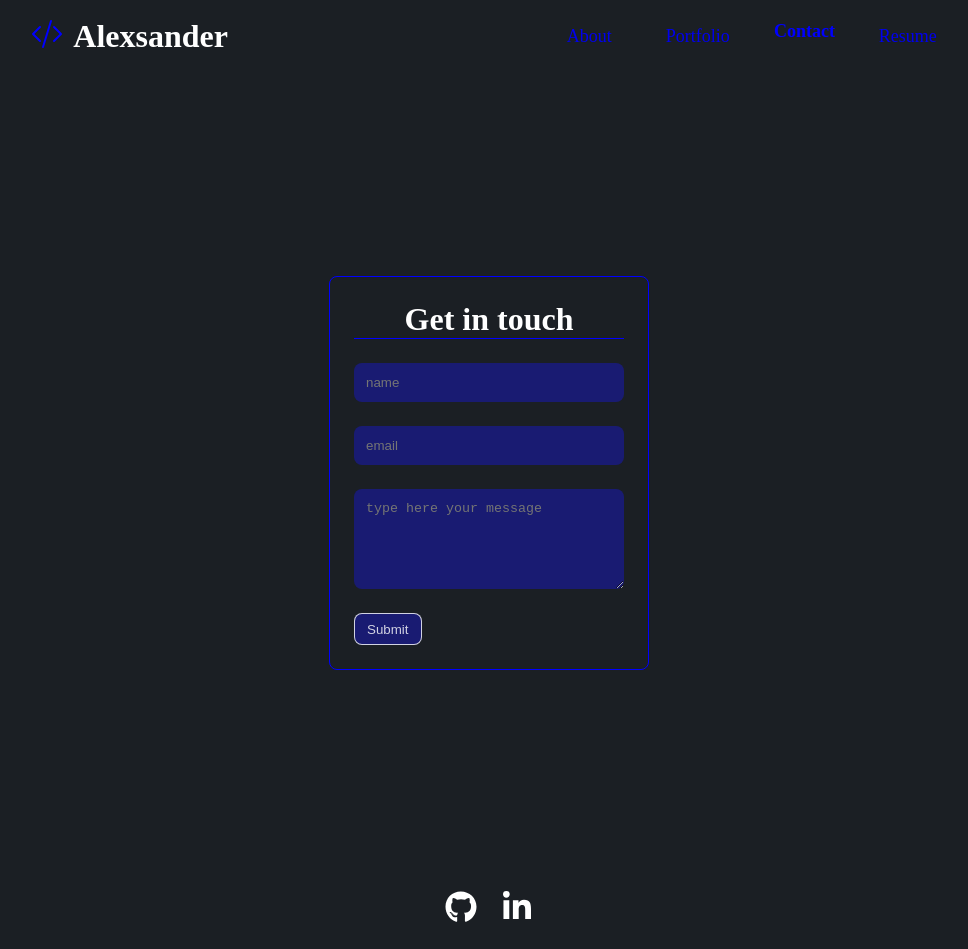
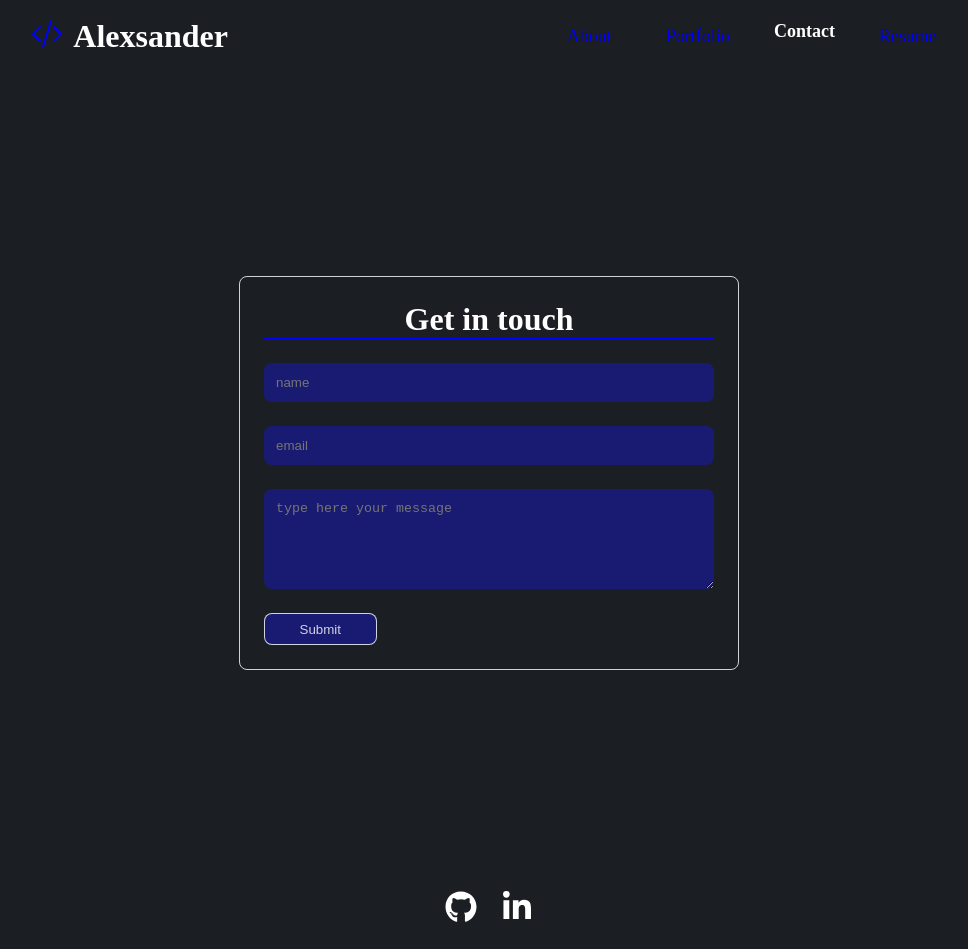
Before and after one commit to alesk1v9/React-Ts-Portfolio, a React (Vite) app: page /contact in a window 1280 px wide. Shown: the whole page, without its empty margins (151-1119 px from the left). Built offline with nearby package versions, Linux system fonts and the light colour scheme.

Commit message:
Update navigation and contact styles for improved aesthetics and responsiveness

```diff
--- a/src/components/Nav.module.css
+++ b/src/components/Nav.module.css
@@ -1,6 +1,6 @@
 .nav_container {
     background-color: #1b1f24;
-    color: #fff;
+    color: blue;
     padding: 18px;
     display: flex;
     flex-direction: row;
@@ -16,6 +16,7 @@
 .nav_name h2 {
     font-size: 32px;
     font-weight: bold;
+    color: #fff;
 }
 
 .nav_name svg {
@@ -71,7 +72,7 @@
 
 .nav_link_active {
     font-weight: bold;
-    color: blue;
+    color: #fff;
     text-align: center;
     text-decoration: none;
     animation: translateY 1.2s infinite alternate;
--- a/src/pages/Contact.module.css
+++ b/src/pages/Contact.module.css
@@ -18,11 +18,15 @@
     display: flex;
     flex-direction: column;
     gap: 24px;
-    width: 25%;
+    width: 500px;
     justify-content: center;
-    border: #0000ff solid 1px;
+    border: 1px solid #FFFFFFCC;
     padding: 24px;
     border-radius: 8px;
+}
+.contact_container form:hover {
+    box-shadow: 0 6px 12px #0000ff;
+    transition: all 0.3s ease-in-out;
 }
 .contact_container input {
     background-color: #1919ff5b;
--- a/src/pages/Home.module.css
+++ b/src/pages/Home.module.css
@@ -89,6 +89,7 @@
         width: 300px;
     }
     .about_container {
+        width: 80%;
         text-align: center;
     }
     .about_container h1 {
```
